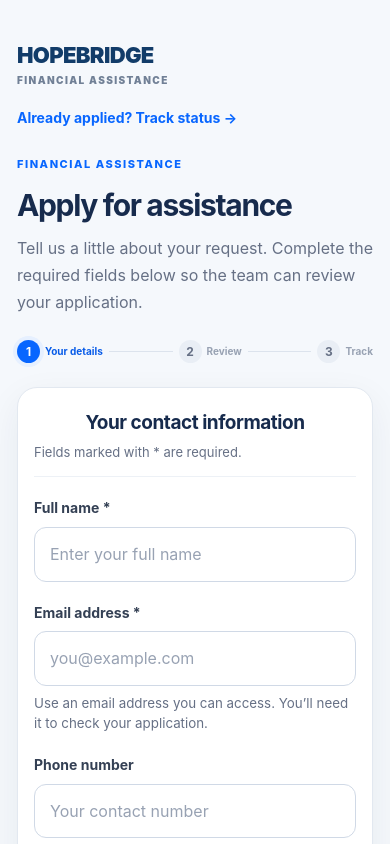
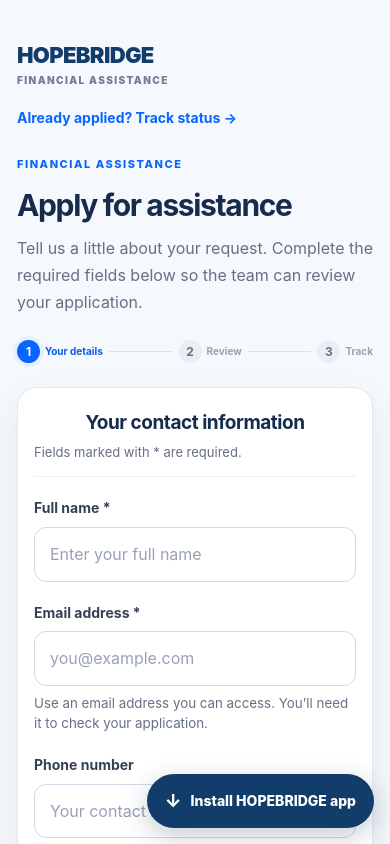
Before and after one commit to agentsarahmitchell56-code/USHopeBridge, a Next.js app: page /apply in a window 390 px wide. Shown: the top 844 px of the page. Built offline with nearby package versions, Linux system fonts and the light colour scheme; no server answers.

Commit message:
Polish mobile PWA installation and service worker registration

```diff
--- a/app/pwa-install.tsx
+++ b/app/pwa-install.tsx
@@ -14,11 +14,13 @@ export default function PWAInstall() {
 
   useEffect(() => {
     if ("serviceWorker" in navigator) {
-      window.addEventListener("load", () => {
+      const registerWorker = () => {
         navigator.serviceWorker.register("/sw.js").catch((error) => {
           console.error("HOPEBRIDGE offline support could not be enabled.", error);
         });
-      });
+      };
+      if (document.readyState === "complete") registerWorker();
+      else window.addEventListener("load", registerWorker, { once: true });
     }
 
     const checkInstalled = () => {
@@ -56,21 +58,24 @@ export default function PWAInstall() {
     }
     await installPrompt.prompt();
     const choice = await installPrompt.userChoice;
-    if (choice.outcome === "accepted") {
-      setInstallPrompt(null);
-    }
+    if (choice.outcome === "accepted") setInstallPrompt(null);
   }
 
   return (
-    <div className="pwa-install-wrap">
-      <button className="pwa-install-button" type="button" onClick={installApp}>
-        <span aria-hidden="true">↓</span> Install HOPEBRIDGE app
+    <div style={{ position: "fixed", zIndex: 1000, right: 16, bottom: "max(16px, env(safe-area-inset-bottom))", maxWidth: "calc(100vw - 32px)" }}>
+      <button
+        type="button"
+        onClick={installApp}
+        aria-expanded={showHelp}
+        style={{ display: "inline-flex", alignItems: "center", gap: 9, border: 0, borderRadius: 999, padding: "13px 18px", background: "#123c69", color: "#fff", font: "inherit", fontWeight: 800, fontSize: 14, boxShadow: "0 8px 28px rgba(16,42,67,.24)", cursor: "pointer" }}
+      >
+        <span aria-hidden="true" style={{ fontSize: 18 }}>↓</span> Install HOPEBRIDGE app
       </button>
       {showHelp && (
-        <p className="pwa-install-help">
-          To install, open your browser menu and choose <strong>Install app</strong> or
-          <strong> Add to Home screen</strong>. On iPhone, use Share, then Add to Home Screen.
-        </p>
+        <div role="status" style={{ marginTop: 10, padding: 16, borderRadius: 14, background: "#fff", color: "#102a43", border: "1px solid #d8e2ef", boxShadow: "0 8px 28px rgba(16,42,67,.16)", fontSize: 13, lineHeight: 1.55 }}>
+          <strong>Install on your phone</strong>
+          <p style={{ margin: "6px 0 0" }}>Open your browser menu and choose <strong>Install app</strong> or <strong>Add to Home screen</strong>. On iPhone, tap Share, then Add to Home Screen.</p>
+        </div>
       )}
     </div>
   );
```
